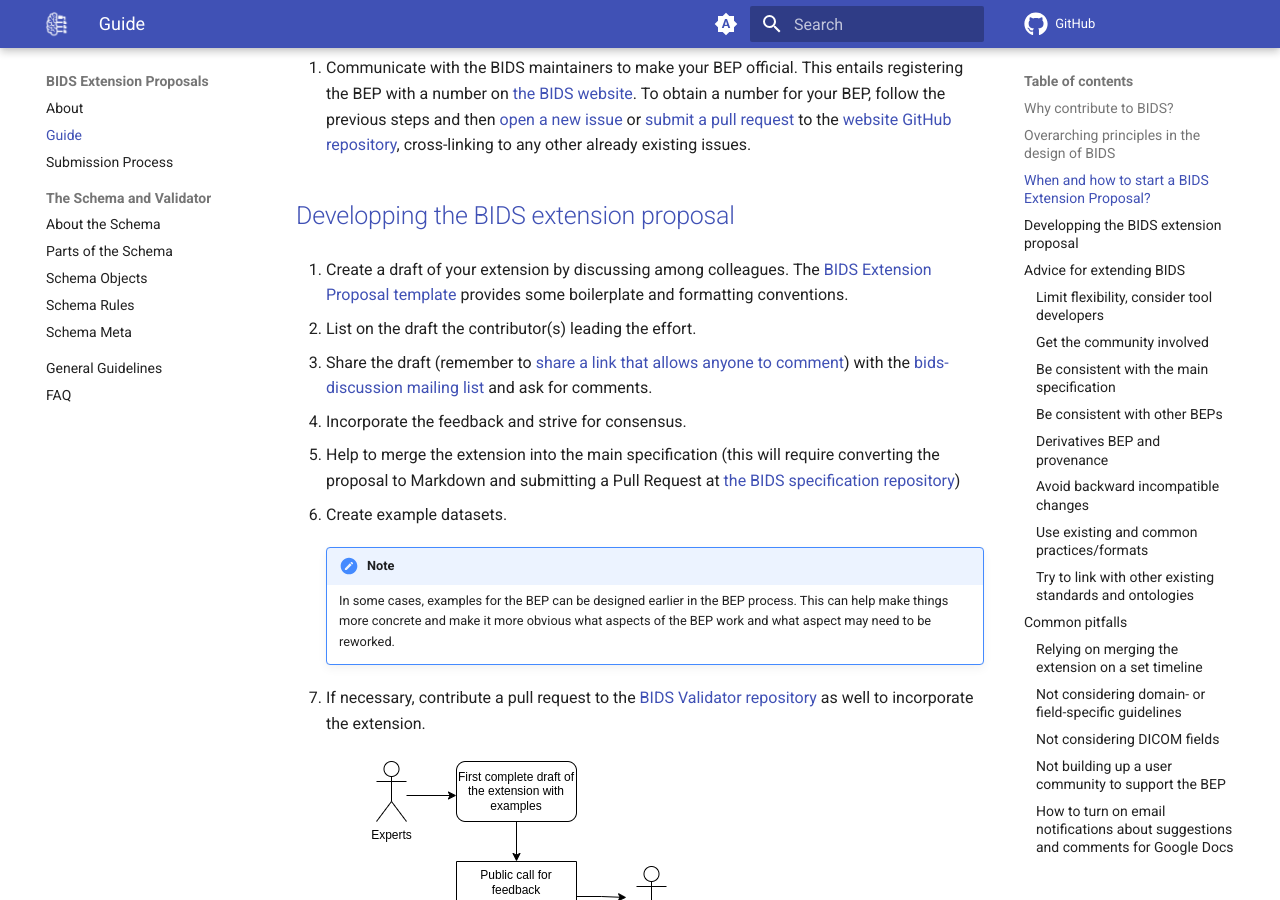
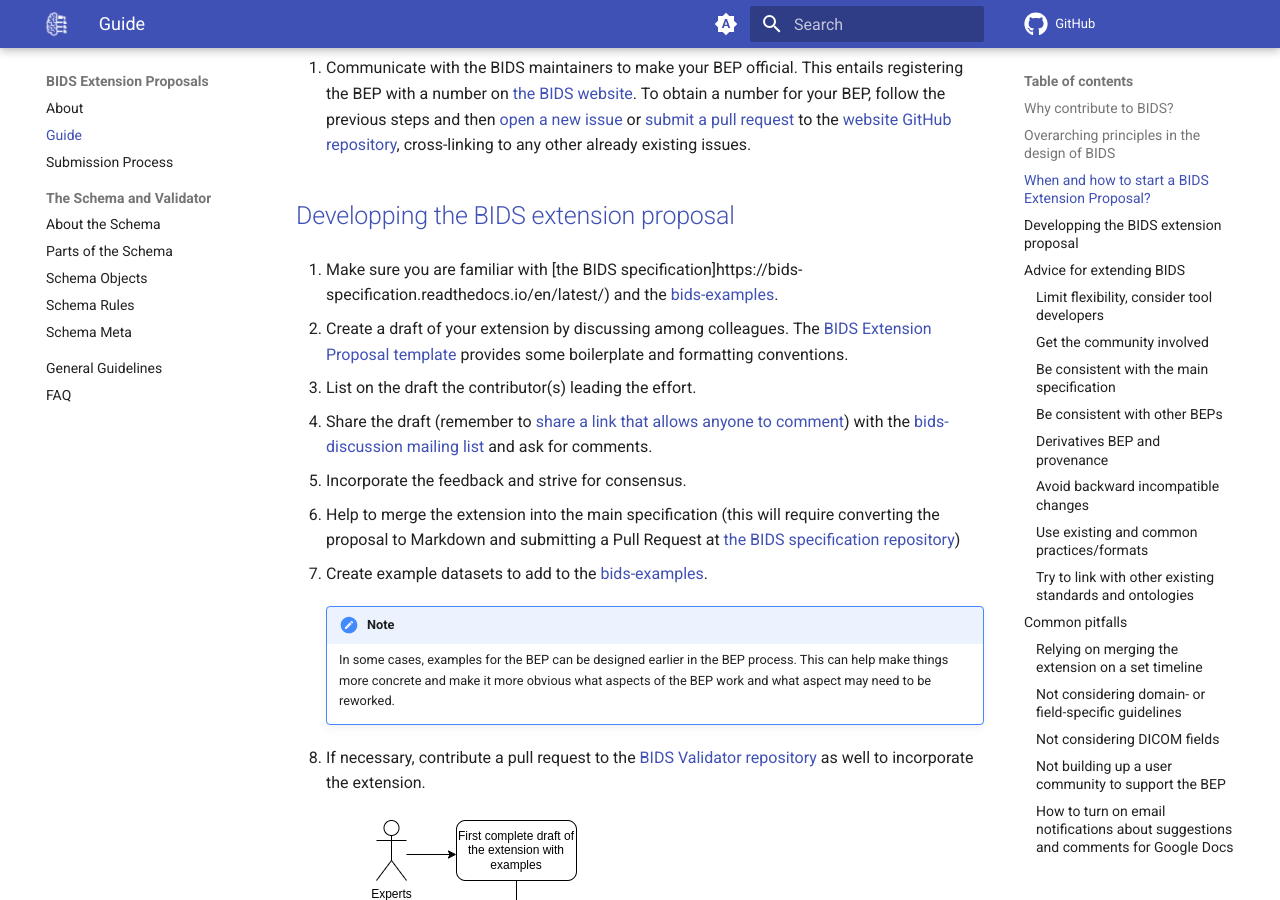
Before and after one commit to bids-standard/bids-extensions, an MkDocs documentation site: the page built from docs/guide.md, in a window 1280 px wide and 900 px high, scrolled down 1607 px. Built offline with MkDocs 1.6.1 and Material for MkDocs 9.7.7, drawn with Linux system fonts in a browser that asks for light colours; comment, search, counter and statistics services are not loaded.

Commit message:
link to examples

```diff
--- a/docs/guide.md
+++ b/docs/guide.md
@@ -81,15 +81,13 @@ allowing more people to get involved.
    [website GitHub repository](https://github.com/bids-standard/bids-website/),
    cross-linking to any other already existing issues.
 
-<!-- 1. Explore [the specification](bids-specification.readthedocs.io)
-   and [the BEP lists](https://bids.neuroimaging.io/get_involved.html#extending-the-bids-specification)
-   to find existing or ongoing efforts
-   that may support what you are trying to add into the BIDS Specification.
-   Someone may have already done work for you. -->
 
 <!-- 1. Read the [BIDS governance document](https://bids.neuroimaging.io/governance.html). -->
 
 ## Developping the BIDS extension proposal
+
+1. Make sure you are familiar with [the BIDS specification]https://bids-specification.readthedocs.io/en/latest/)
+   and the [bids-examples](https://github.com/bids-standard/bids-examples).
 
 1. Create a draft of your extension by discussing among colleagues. The
    [BIDS Extension Proposal template](https://docs.google.com/document/d/1W7--Mf3gCCb1mVfhsoRJCAKFhmf2umG1PFkyZ1jEgMw/edit#)
@@ -109,7 +107,7 @@ allowing more people to get involved.
    converting the proposal to Markdown and submitting a Pull Request at
    [the BIDS specification repository])
 
-1. Create example datasets.
+1. Create example datasets to add to the [bids-examples](https://github.com/bids-standard/bids-examples).
 
     !!! Note
         In some cases, examples for the BEP can be designed earlier in the BEP process.
```
